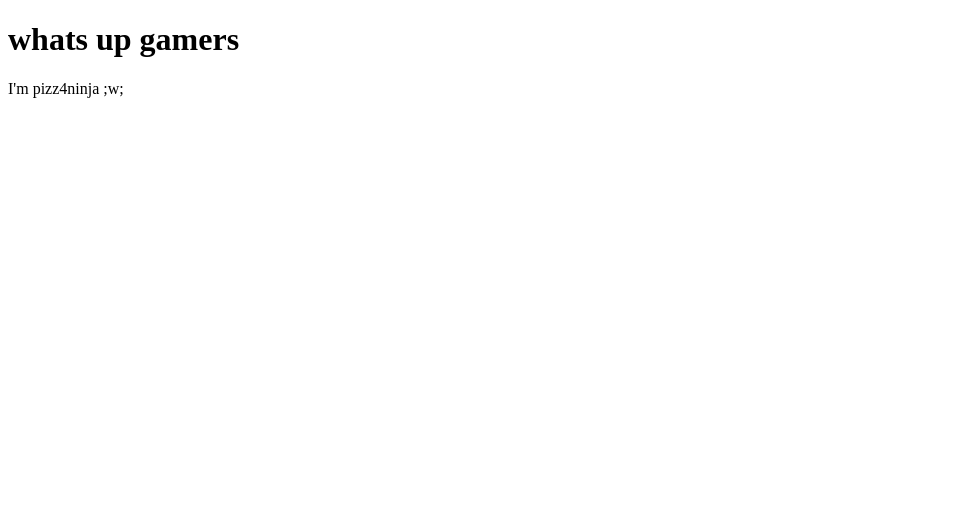
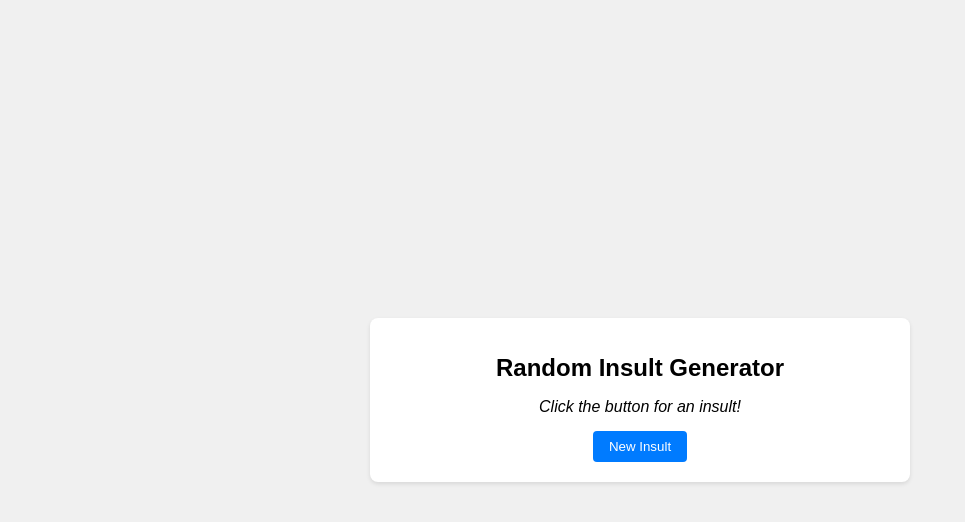
Before and after one commit to Pizz4Ninja/Pizz4Ninja.github.io, a plain HTML site: page index.html in a window 1280 px wide. Shown: the whole page, without its empty margins (0-965 px from the left). Drawn offline with Linux system fonts and the light colour scheme.

Commit message:
Update index.html

```diff
--- a/index.html
+++ b/index.html
@@ -1,7 +1,70 @@
 <!DOCTYPE html>
 <html>
+<head>
+<title>Random Insult Generator</title>
+<style>
+body {
+  font-family: sans-serif;
+  text-align: center;
+  background-color: #f0f0f0;
+  display: flex;
+  justify-content: center;
+  align-items: center;
+  min-height: 100vh;
+  margin: 0;
+}
+
+.container {
+  background-color: white;
+  padding: 20px;
+  border-radius: 8px;
+  box-shadow: 0 2px 4px rgba(0, 0, 0, 0.1);
+  max-width: 500px;
+  width: 90%;
+}
+
+h1 {
+  font-size: 1.5em;
+  margin-bottom: 10px;
+}
+
+p {
+  font-style: italic;
+  margin-bottom: 15px;
+}
+
+button {
+  background-color: #007bff;
+  color: white;
+  padding: 8px 16px;
+  border: none;
+  border-radius: 4px;
+  cursor: pointer;
+}
+</style>
+</head>
 <body>
-<h1>whats up gamers</h1>
-<p>I'm pizz4ninja ;w;</p>
+
+<div class="container">
+  <h1>Random Insult Generator</h1>
+  <p id="insult">Click the button for an insult!</p>
+  <button onclick="generateInsult()">New Insult</button>
+</div>
+
+<script>
+const insults = [
+  "You smell like soup.",
+  "Your face looks like it forgot what it was doing halfway.",
+  "You blink like you’re trying to send Morse code.",
+  // ... (Paste ALL of your insults here) ...
+];
+
+function generateInsult() {
+  const randomIndex = Math.floor(Math.random() * insults.length);
+  const randomInsult = insults[randomIndex];
+  document.getElementById("insult").textContent = `"${randomInsult}"`;
+}
+</script>
+
 </body>
 </html>
```
